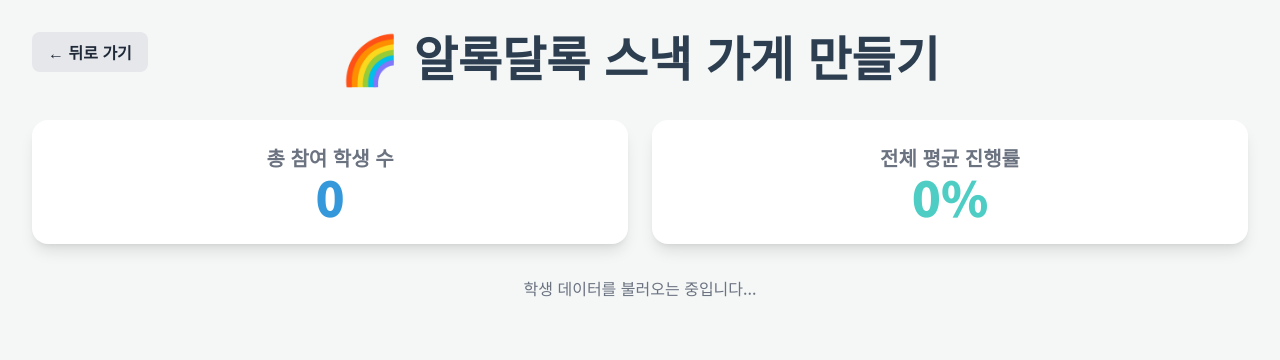
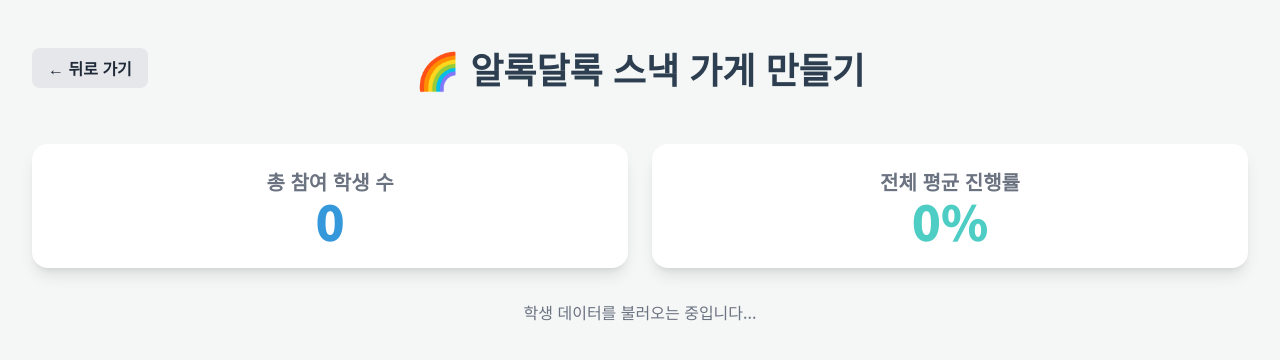
Before and after one commit to River-Jadestone/workbook, a plain HTML site: page index.html in a window 1280 px wide. Both pictures are taken after a click on the element "🌈 알록달록 스낵 가게 만들기". Drawn offline with nearby package versions, Linux system fonts and the light colour scheme; no server answers.

Commit message:
Update index.html

```diff
--- a/index.html
+++ b/index.html
@@ -41,13 +41,12 @@
 
         <!-- 학생 현황 상세 화면 -->
         <div id="student-details-view" class="view">
-            <header class="mb-10">
-                <button id="backButton" class="bg-gray-200 text-gray-800 font-bold py-2 px-4 rounded-lg hover:bg-gray-300 transition-colors">
+            <!-- [수정됨] 헤더 레이아웃 변경: flex와 absolute를 이용해 버튼과 제목이 겹치지 않도록 수정 -->
+            <header class="relative flex items-center justify-center mb-10 py-4">
+                <button id="backButton" class="absolute left-0 bg-gray-200 text-gray-800 font-bold py-2 px-4 rounded-lg hover:bg-gray-300 transition-colors">
                     &larr; 뒤로 가기
                 </button>
-                <div class="text-center -mt-10">
-                    <h1 id="details-title" class="text-4xl md:text-5xl font-black text-[#2c3e50]"></h1>
-                </div>
+                <h1 id="details-title" class="text-2xl md:text-4xl font-black text-[#2c3e50] text-center"></h1>
             </header>
             <main class="space-y-8">
                 <div class="grid grid-cols-1 md:grid-cols-2 gap-6 mb-8">
@@ -73,13 +72,15 @@
         import { getFirestore, collection, onSnapshot } from "https://www.gstatic.com/firebasejs/11.6.1/firebase-firestore.js";
 
         // --- Firebase 기본 설정 ---
-        let firebaseConfig;
-        try {
-            firebaseConfig = typeof __firebase_config !== 'undefined' ? JSON.parse(__firebase_config) : { apiKey: "DEMO", authDomain: "DEMO", projectId: "DEMO" };
-        } catch (e) {
-            console.error("Firebase config is not valid JSON:", __firebase_config);
-            firebaseConfig = { apiKey: "DEMO", authDomain: "DEMO", projectId: "DEMO" };
-        }
+        // [수정됨] storageBucket 주소 형식을 표준에 맞게 변경하고, 사용하지 않는 measurementId를 제거했습니다.
+        const firebaseConfig = {
+            apiKey: "AIzaSyAvLt0F8gSqe24Gf0xHHw25MfMirmV6er0",
+            authDomain: "workbook-c77c1.firebaseapp.com",
+            projectId: "workbook-c77c1",
+            storageBucket: "workbook-c77c1.appspot.com",
+            messagingSenderId: "763395615278",
+            appId: "1:763395615278:web:8f245f9b328440f0a54dbf"
+        };
         const app = initializeApp(firebaseConfig);
         const db = getFirestore(app);
         const auth = getAuth(app);
```
